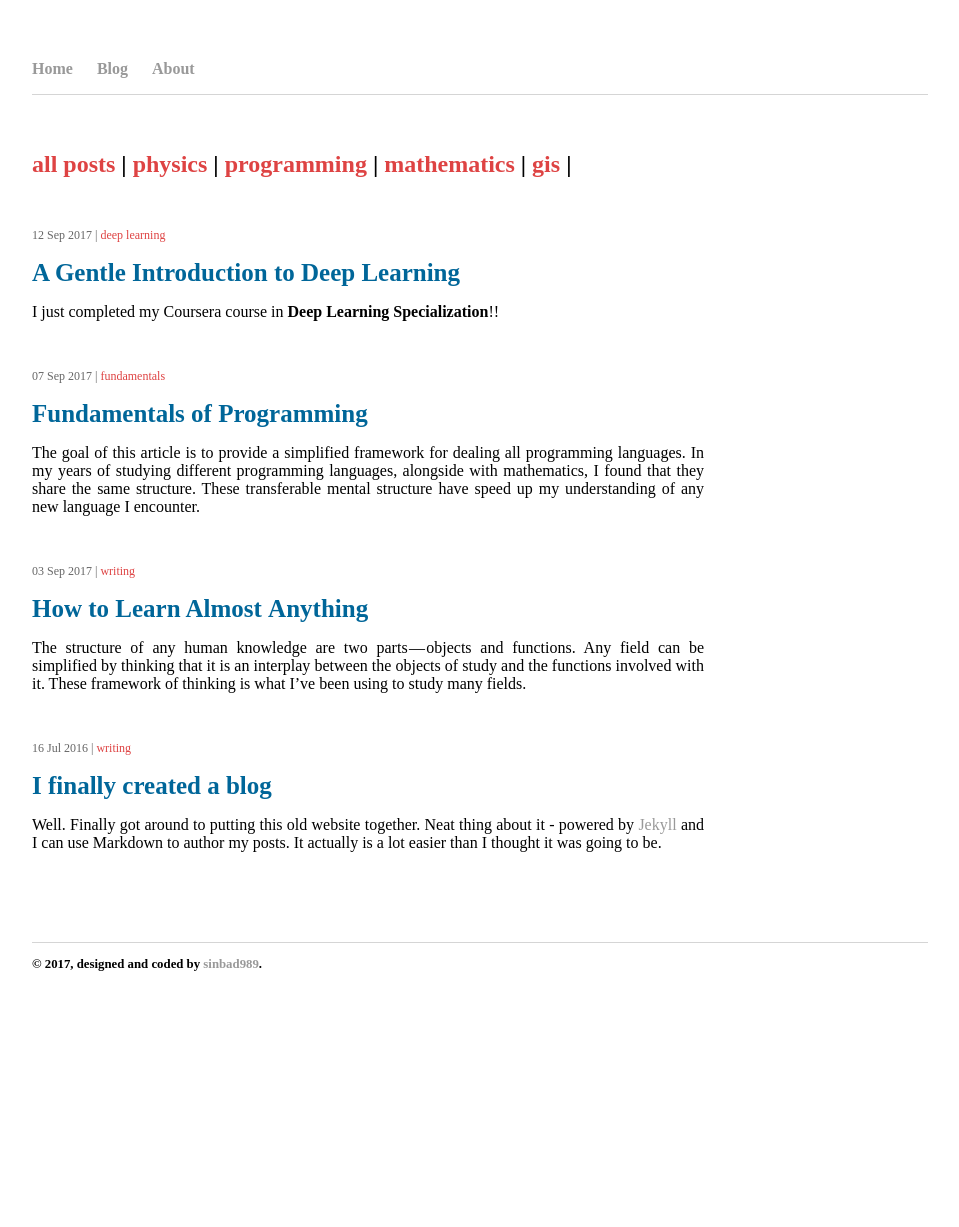
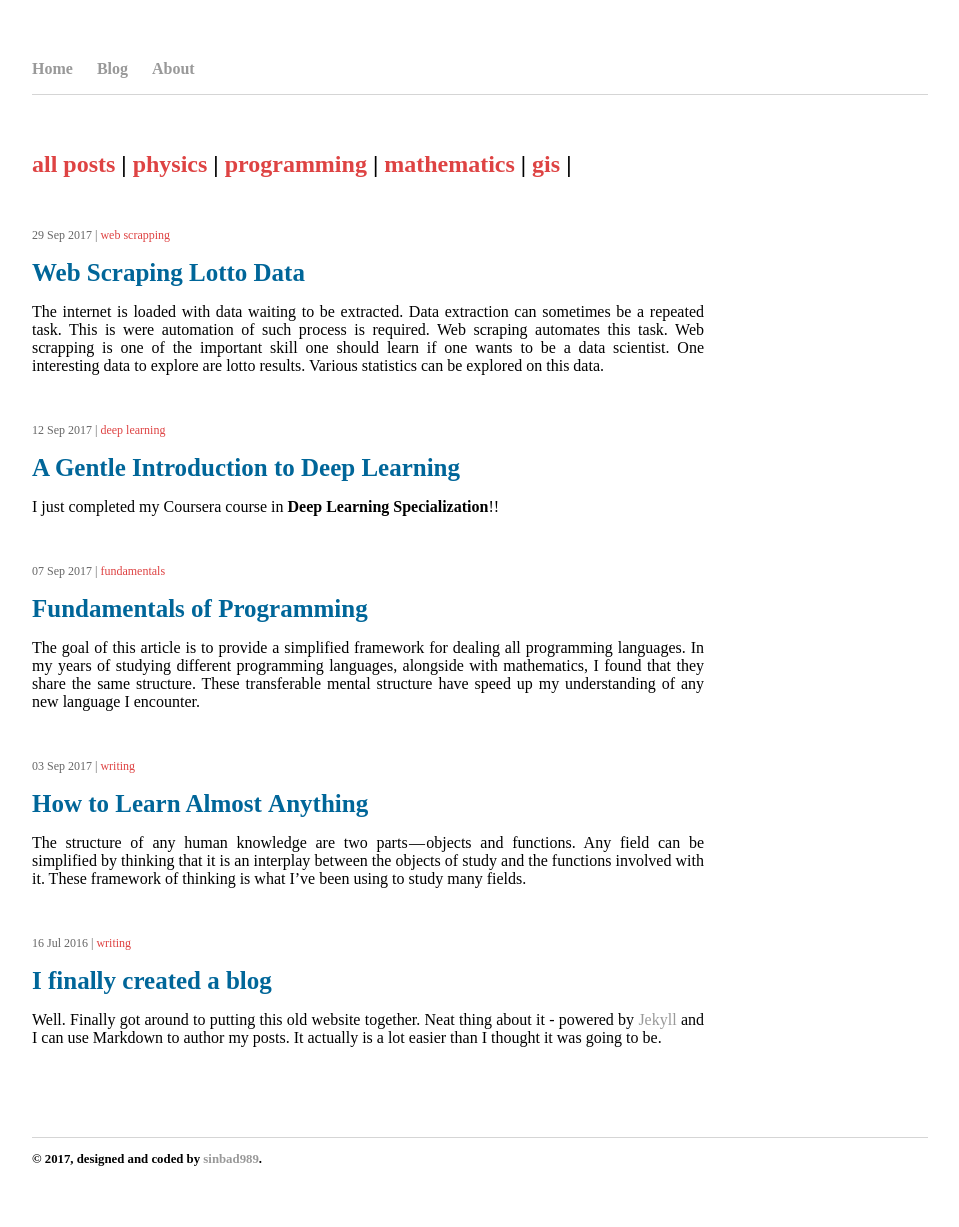
Before and after one commit to sinbad989/sinbad989.github.io, a Jekyll site: the page built from blog/index.html, in a window 1280 px wide. Shown: the whole page, without its empty margins (160-1119 px from the left). Built offline with Jekyll 4.4.1, drawn with Linux system fonts in a browser that asks for light colours; some web fonts are replaced; before the commit the page ends 1032 px from its top, so only the background shows below that.

Commit message:
added a new post,  edited the about page

```diff
--- /dev/null
+++ b/_posts/2017-09-29-web-scraping.md
@@ -0,0 +1,36 @@
+---
+layout: post
+title: "Web Scraping Lotto Data"
+date: 2017-09-29
+category: programming
+tag: web scrapping
+---
+The internet is loaded with data waiting to be extracted. Data extraction can sometimes be a repeated task. This is were automation of such process is required. Web scraping automates this task.
+Web scrapping is one of the important skill one should learn if one wants to be a data scientist. One interesting data to explore are lotto results. Various statistics can be explored on this data.
+
+### This is a tutorial for extracting data in the web:
+
+> The data we're going to extract are from: <a href="http://www.lotto-archive.com">http://www.lotto-archive.com</a>
+
+
+
+## Importing the necessary libraries
+![Imported modules]({{site.url}}/img/1.PNG)
+
+
+## Extracting the necessary data
+![Extracting the necessary data]({{site.url}}/img/2.PNG)
+
+![Imported modules]({{site.url}}/img/3.PNG)
+
+The result of the head of our dataframe. (df.head())
+
+![Imported modules]({{site.url}}/img/4.PNG)
+## Saving the extracted data into a file
+
+![Imported modules]({{site.url}}/img/5.PNG)
+
+
+... you can [Download]({{ site.url }}/downloads/book.pdf) directly.
+a
+![My helpful screenshot]({{site.url}}/assets/gstk.jpg)
--- a/css/main.css
+++ b/css/main.css
@@ -144,3 +144,7 @@ div.author img{
 .meta {
     color:  #f90000;
 }
+
+hr{
+    border-color: #b1afe4;
+}
```
Also changed, not shown: about/index.html (+44 -6 lines), img/1.PNG (added), img/2.PNG (added), img/3.PNG (added), img/4.PNG (added), img/5.PNG (added).
